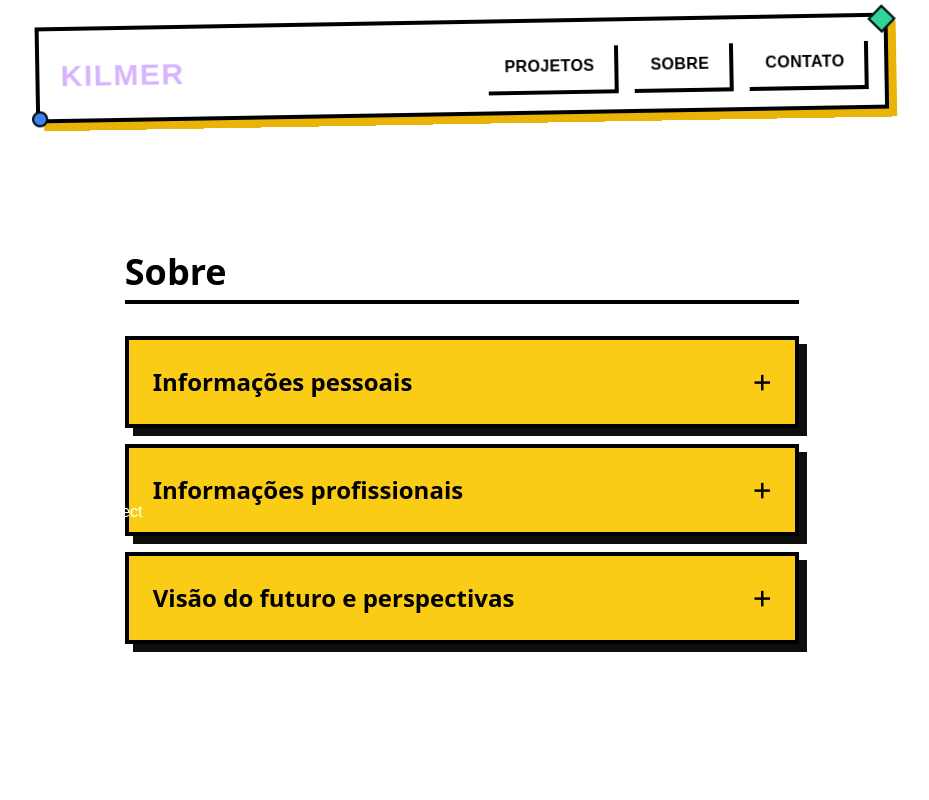
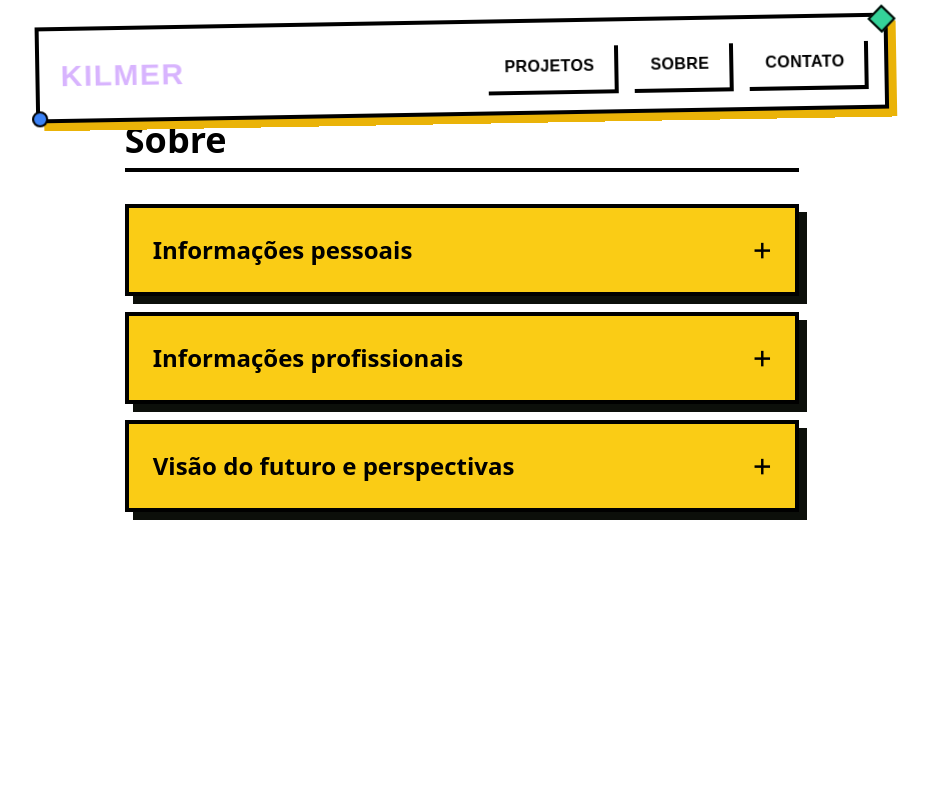
Before and after one commit to lukilme/lukilme, a Vue app: page / in a window 1280 px wide. Shown: the top 800 px of the page, without its empty margins (178-1107 px from the left). Built offline with nearby package versions, Linux system fonts and the light colour scheme.

Commit message:
positing correction

```diff
--- a/src/App.vue
+++ b/src/App.vue
@@ -10,12 +10,10 @@ import Contact from './components/Contact.vue'
    <div class="mx-auto my-15 py-20">
       <NavBar />
       <main >
-         <!-- <section id="homeview" class="pb-10">
-            <HomeView />
-         </section> -->
-         <section id="sobre" class="py-10">
+         <section id="sobre" >
             <About />
          </section>
+
          <section id="projetos">
             <Project />
          </section>
@@ -31,6 +29,7 @@ import Contact from './components/Contact.vue'
    }
    section{
     height: 400px;
+    margin-top: 20px;
    }
 
    #homeview{
--- a/src/components/About.vue
+++ b/src/components/About.vue
@@ -1,5 +1,5 @@
 <template>
-  <div class="max-w-3xl mx-auto my-20 p-8 font-sans">
+  <div class="max-w-3xl mx-auto font-sans">
     <h1 class="text-4xl font-bold mb-8 text-black border-b-4 border-black pb-2">
       {{ title }}
     </h1>
@@ -13,7 +13,7 @@
         'bg-yellow-400 hover:bg-pink-300': activeIndex !== index
       }"
     >
-      <!-- Header clicável -->
+
       <div
         class="w-full flex justify-between items-center p-6 cursor-pointer"
         @click="toggleAccordion(index)"
@@ -27,7 +27,6 @@
         </span>
       </div>
 
-      <!-- Conteúdo -->
       <div
         class="overflow-hidden transition-all duration-300 ease-in-out bg-white"
         :class="{
```
Also changed, not shown: src/components/Skills.vue (added).
